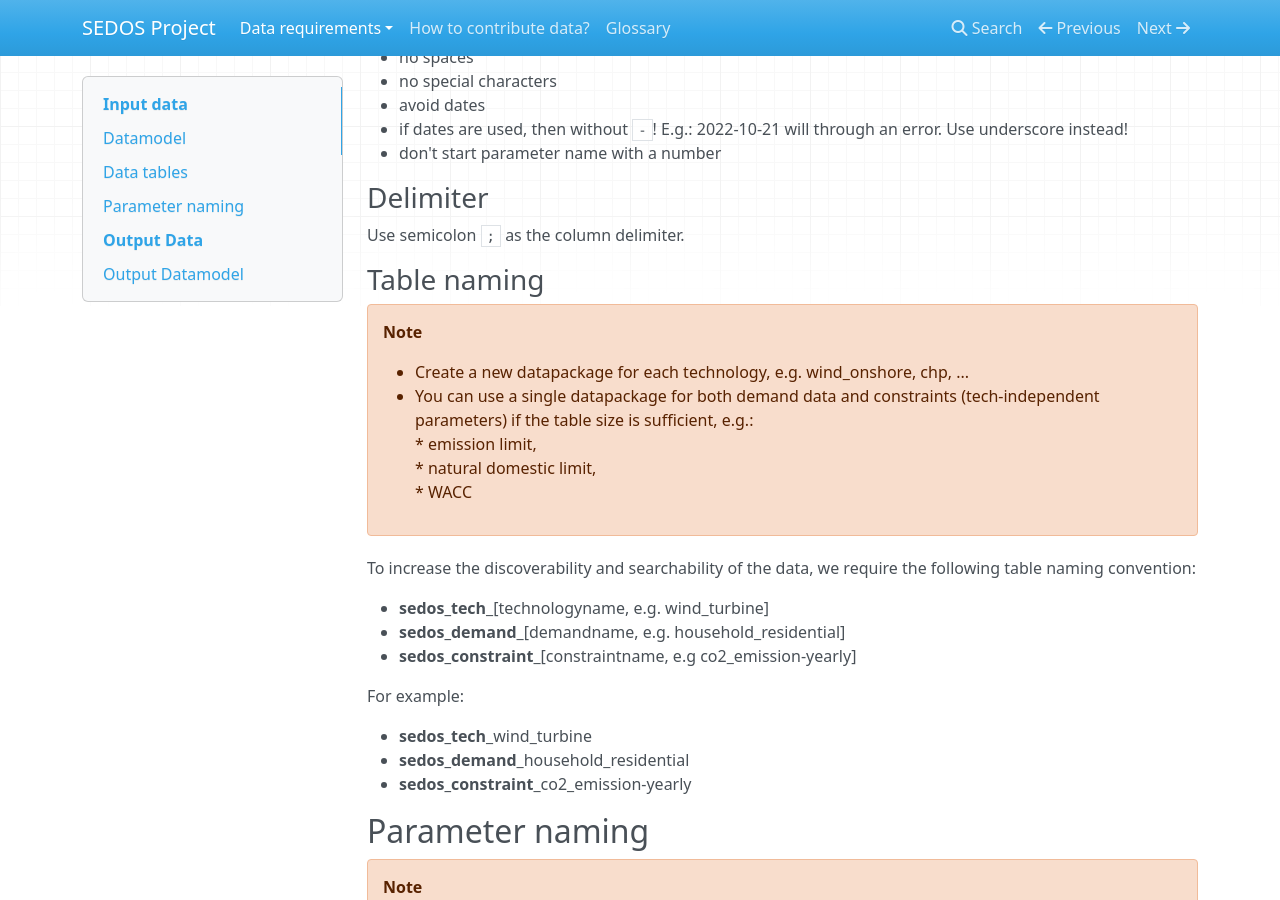
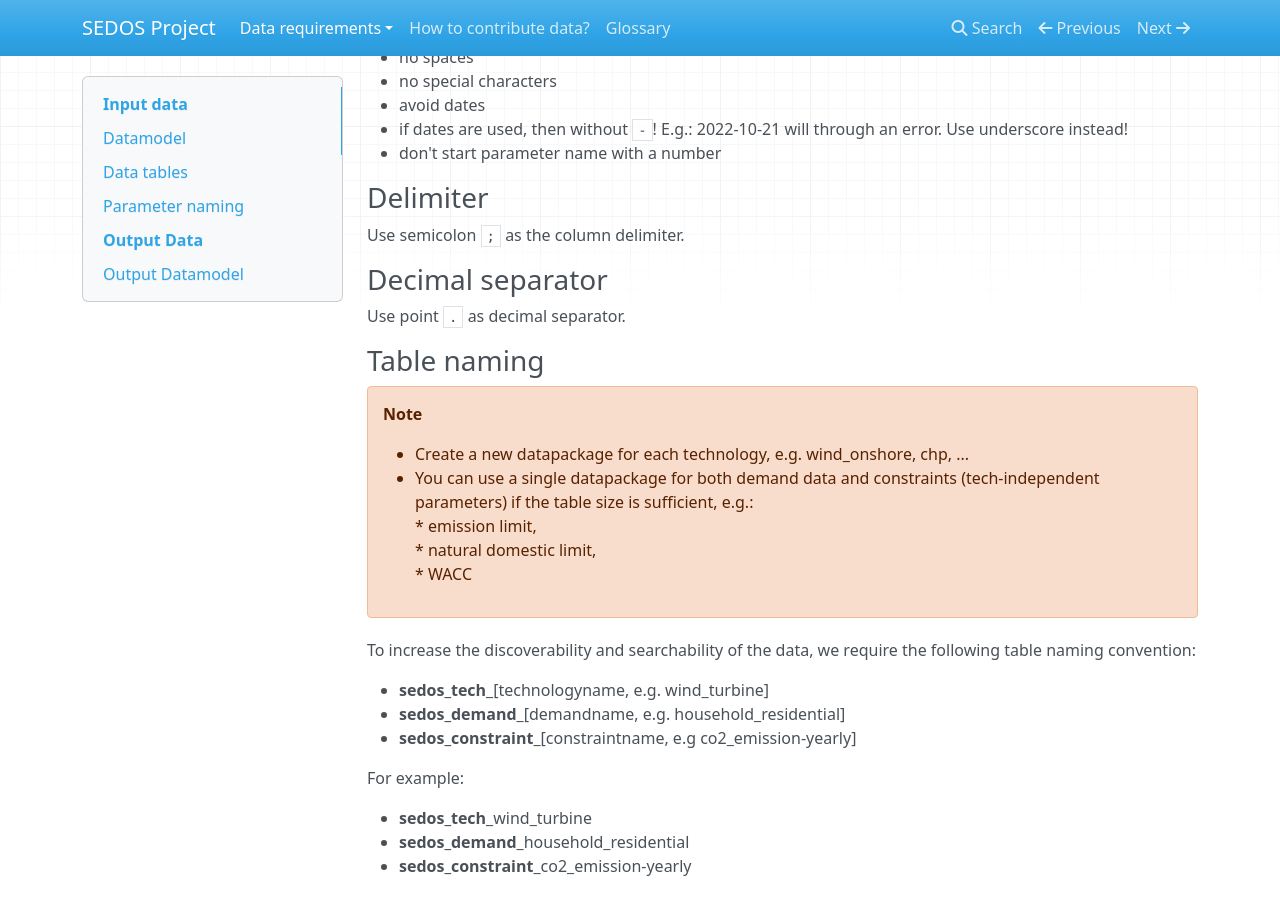
Before and after one commit to sedos-project/organization, an MkDocs documentation site: the page built from docs/data_requirements/input_data.md, in a window 1280 px wide and 900 px high, scrolled down 1159 px. Built offline with MkDocs 1.6.1, drawn with Linux system fonts in a browser that asks for light colours; nearby versions of some CDN libraries.

Commit message:
Add decimal seperator #12

```diff
--- a/docs/data_requirements/input_data.md
+++ b/docs/data_requirements/input_data.md
@@ -49,6 +49,10 @@ Users need to correct them and their compliance is mandatory.
 
 Use semicolon `;` as the column delimiter.
 
+### Decimal separator
+
+Use point `.` as decimal separator.
+
 ### Table naming
 
 !!! warning "Note"
```
